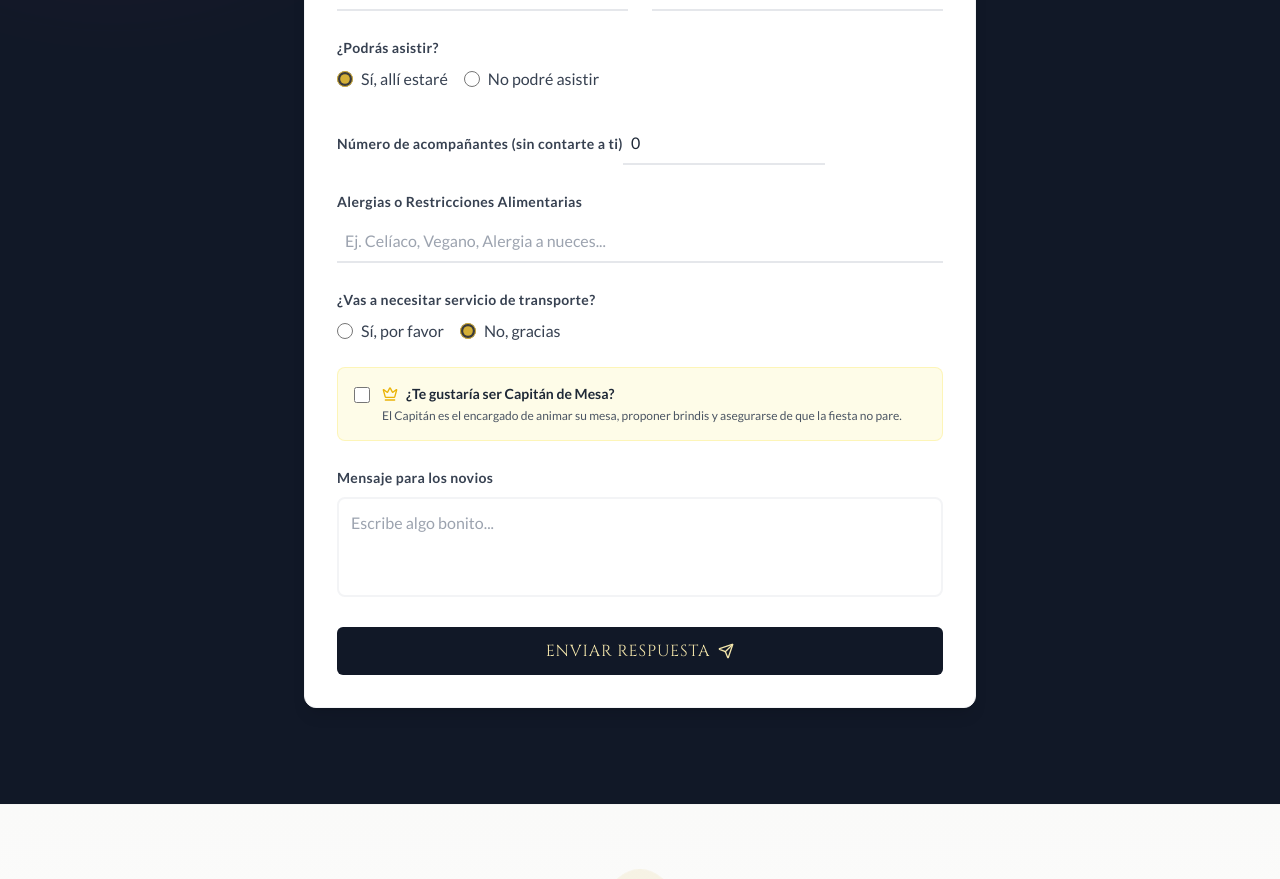
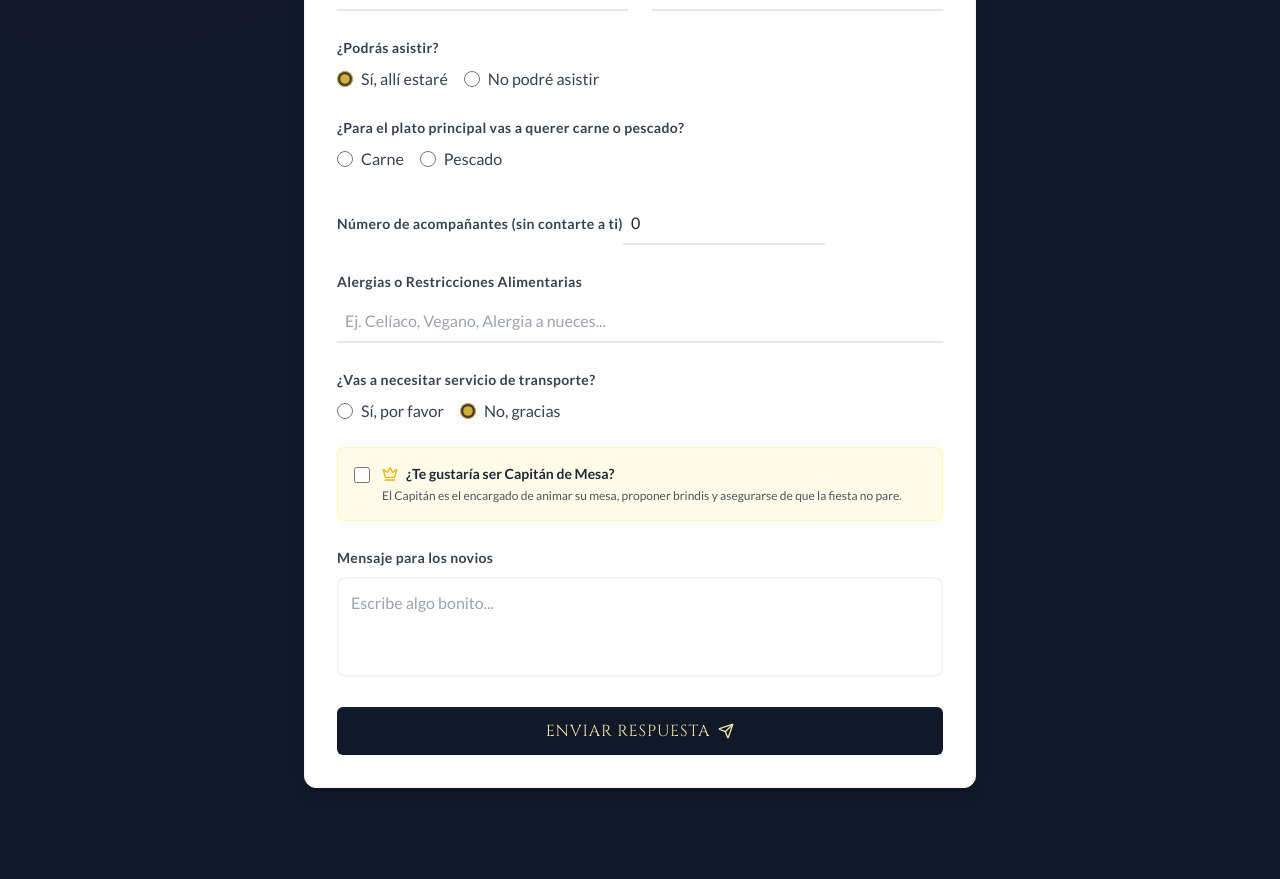
Before and after one commit to Parasigma/Rafael, a React (Vite) app: page / in a window 1280 px wide. Shown: the part 4647-5526 px from the top of the page. Built offline with nearby package versions, Linux system fonts and the light colour scheme; a web font is replaced by a local one.

Commit message:
Add main dish selection to RSVP form
Added mainDish to the initial state and updated form submission logic to include it. Implemented radio buttons for selecting main dish preference.

```diff
--- a/components/RsvpForm.tsx
+++ b/components/RsvpForm.tsx
@@ -7,7 +7,8 @@ interface RsvpFormProps {
 }
 
 export const RsvpForm: React.FC<RsvpFormProps> = ({ onSubmit }) => {
-  const [formData, setFormData] = useState<Partial<Guest>>({
+  // Hemos añadido mainDish al estado inicial
+  const [formData, setFormData] = useState<Partial<Guest> & { mainDish?: string }>({
     fullName: '',
     email: '',
     attending: 'yes',
@@ -16,6 +17,7 @@ export const RsvpForm: React.FC<RsvpFormProps> = ({ onSubmit }) => {
     needsTransport: 'no',
     message: '',
     wantsToBeCaptain: false,
+    mainDish: '',
   });
   const [isSubmitting, setIsSubmitting] = useState(false);
   const [isSuccess, setIsSuccess] = useState(false);
@@ -27,14 +29,41 @@ export const RsvpForm: React.FC<RsvpFormProps> = ({ onSubmit }) => {
 
     setIsSubmitting(true);
 
-    // Simulate API delay
-    await new Promise(resolve => setTimeout(resolve, 1500));
+    try {
+      // 1. Conexión con FormSubmit para enviar el email
+      await fetch("https://formsubmit.co/ajax/parasigmita@gmail.com", {
+        method: "POST",
+        headers: {
+            'Content-Type': 'application/json',
+            'Accept': 'application/json'
+        },
+        body: JSON.stringify({
+            // Configuraciones de FormSubmit
+            _subject: `¡Nueva confirmación de boda! - ${formData.fullName}`,
+            _cc: "lmarcosmarin@gmail.com", // Aquí añadimos el segundo correo
+            _template: "table", // Diseño bonito para el correo
 
-    // Static thank you message
-    const msg = `¡Gracias por confirmar tu asistencia, ${formData.fullName}! Nos hace muchísima ilusión poder compartir este día tan especial contigo.`;
+            // Datos del invitado que llegarán al correo
+            Nombre: formData.fullName,
+            Email: formData.email,
+            Asistencia: formData.attending === 'yes' ? 'Sí, allí estaré' : 'No podré asistir',
+            Plato_Principal: formData.mainDish || 'No aplica',
+            Acompañantes: formData.companions,
+            Alergias: formData.dietaryRestrictions || 'Ninguna',
+            Transporte: formData.needsTransport,
+            Capitan_Mesa: formData.wantsToBeCaptain ? 'Sí' : 'No',
+            Mensaje: formData.message || 'Sin mensaje'
+        })
+      });
+
+      // 2. Mensaje de éxito
+      const msg = formData.attending === 'yes'
+        ? `¡Gracias por confirmar tu asistencia, ${formData.fullName}! Nos hace muchísima ilusión poder compartir este día tan especial contigo.`
+        : `Sentimos mucho que no puedas venir, ${formData.fullName}. ¡Te echaremos de menos!`;
       setSuccessMsg(msg);
 
-    const newGuest: Guest = {
+      // 3. Lógica interna de tu app
+      const newGuest = {
         id: crypto.randomUUID(),
         submittedAt: new Date().toISOString(),
         fullName: formData.fullName!,
@@ -45,11 +74,17 @@ export const RsvpForm: React.FC<RsvpFormProps> = ({ onSubmit }) => {
         needsTransport: formData.needsTransport || 'no',
         message: formData.message || '',
         wantsToBeCaptain: formData.wantsToBeCaptain,
-    };
+      } as Guest;
 
       onSubmit(newGuest);
+      setIsSuccess(true);
+
+    } catch (error) {
+      console.error("Error al enviar el formulario", error);
+      alert("Hubo un error al enviar el formulario. Por favor, inténtalo de nuevo.");
+    } finally {
       setIsSubmitting(false);
-    setIsSuccess(true);
+    }
   };
 
   if (isSuccess) {
@@ -59,7 +94,7 @@ export const RsvpForm: React.FC<RsvpFormProps> = ({ onSubmit }) => {
         <h3 className="text-2xl font-cinzel text-gray-800 mb-2">¡Confirmado!</h3>
         <p className="text-gray-600 font-serif italic mb-6">"{successMsg}"</p>
         <button
-          onClick={() => { setIsSuccess(false); setFormData({ fullName: '', email: '', attending: 'yes', companions: 0, message: '', dietaryRestrictions: '', needsTransport: 'no', wantsToBeCaptain: false}) }}
+          onClick={() => { setIsSuccess(false); setFormData({ fullName: '', email: '', attending: 'yes', companions: 0, message: '', dietaryRestrictions: '', needsTransport: 'no', wantsToBeCaptain: false, mainDish: ''}) }}
           className="text-sm text-green-700 underline hover:text-green-800"
         >
           Enviar otro formulario
@@ -131,6 +166,36 @@ export const RsvpForm: React.FC<RsvpFormProps> = ({ onSubmit }) => {
 
       {formData.attending === 'yes' && (
         <div className="animate-in slide-in-from-top-4 duration-300">
+
+          {/* NUEVA PREGUNTA: CARNE O PESCADO */}
+          <div className="space-y-2 mb-6">
+            <label className="text-sm font-semibold text-gray-700 tracking-wide">¿Para el plato principal vas a querer carne o pescado?</label>
+            <div className="flex gap-4 mt-2">
+              <label className="flex items-center gap-2 cursor-pointer">
+                <input
+                  type="radio"
+                  name="mainDish"
+                  value="Carne"
+                  checked={formData.mainDish === 'Carne'}
+                  onChange={() => setFormData({ ...formData, mainDish: 'Carne' })}
+                  className="accent-wedding-gold h-4 w-4"
+                />
+                <span className="text-gray-700">Carne</span>
+              </label>
+              <label className="flex items-center gap-2 cursor-pointer">
+                <input
+                  type="radio"
+                  name="mainDish"
+                  value="Pescado"
+                  checked={formData.mainDish === 'Pescado'}
+                  onChange={() => setFormData({ ...formData, mainDish: 'Pescado' })}
+                  className="accent-wedding-gold h-4 w-4"
+                />
+                <span className="text-gray-700">Pescado</span>
+              </label>
+            </div>
+          </div>
+
           <div className="space-y-2 mb-6">
              <label className="text-sm font-semibold text-gray-700 tracking-wide">Número de acompañantes (sin contarte a ti)</label>
              <input
```
Lines whose indentation alone changed are shown as unchanged.
